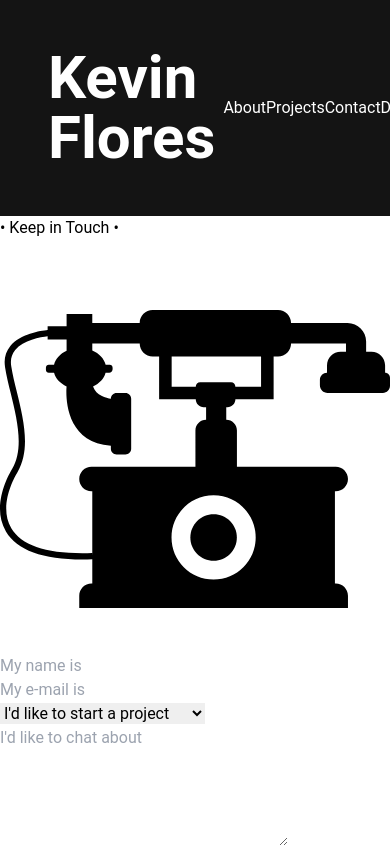
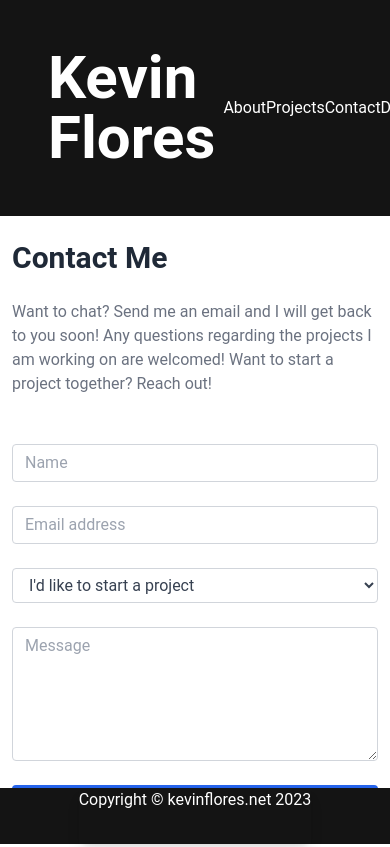
Before and after one commit to KevFlo/portfolioweb, a Next.js app: page /Contact in a window 390 px wide. Shown: the top 847 px of the page. Built offline with nearby package versions, Linux system fonts and the light colour scheme; no server answers.

Commit message:
working devlog modified contact and projects

```diff
--- a/app/Contact/page.js
+++ b/app/Contact/page.js
@@ -1,6 +1,5 @@
 'use client';
 import React, { useState } from "react";
-import Popup from 'reactjs-popup';
 
 
 export default function Contact() {
@@ -80,8 +79,144 @@ export default function Contact() {
 
 
     return (
-        <div>
-          <div id="container">
+        <div className="pt-6">
+          <section class="mb-32 text-gray-800">
+            <div class="flex flex-wrap">
+              <div class="grow-0 shrink-0 basis-auto mb-6 md:mb-0 w-full md:w-6/12 px-3 lg:px-6">
+                <h2 class="text-3xl font-bold mb-6">Contact Me</h2>
+                <p class="text-gray-500 mb-6">
+                  Want to chat? Send me an email and I will get back to you soon!
+                  Any questions regarding the projects I am working on are welcomed!
+                  Want to start a project together? Reach out!
+                </p>
+                {/* <p class="text-gray-500 mb-2">+ 01 234 567 89</p> */}
+                {/* <p class="text-gray-500 mb-2">info@gmail.com</p> */}
+              </div>
+              <div class="grow-0 shrink-0 basis-auto mb-12 md:mb-0 w-full md:w-6/12 px-3 lg:px-6">
+                <form onSubmit={handleSubmit}>
+                  <div class="form-group mb-6">
+                    <input type="text" name="name" value={fullname} onChange={(e) => {setFullname(e.target.value);}} id="name_input" class="form-control block
+                      w-full
+                      px-3
+                      py-1.5
+                      text-base
+                      font-normal
+                      text-gray-700
+                      bg-white bg-clip-padding
+                      border border-solid border-gray-300
+                      rounded
+                      transition
+                      ease-in-out
+                      m-0
+                      focus:text-gray-700 focus:bg-white focus:border-blue-600 focus:outline-none"
+                      placeholder="Name"
+                      required
+                      />
+                  </div>
+                  <div class="form-group mb-6">
+                    <input type="email" name="email" value={email} onChange={(e) => {setEmail(e.target.value);}} id="email_input" class="form-control block
+                      w-full
+                      px-3
+                      py-1.5
+                      text-base
+                      font-normal
+                      text-gray-700
+                      bg-white bg-clip-padding
+                      border border-solid border-gray-300
+                      rounded
+                      transition
+                      ease-in-out
+                      m-0
+                      focus:text-gray-700 focus:bg-white focus:border-blue-600 focus:outline-none"
+                      placeholder="Email address"
+                      required
+                      />
+                  </div>
+                  <div className="form-group mb-6">
+                    <select placeholder="Subject line" name="subject" value={subject} onChange={(e) => {setSubject(e.target.value);}} id="subject_input" class="form-control block
+                      w-full
+                      px-3
+                      py-1.5
+                      text-base
+                      font-normal
+                      text-gray-700
+                      bg-white bg-clip-padding
+                      border border-solid border-gray-300
+                      rounded
+                      transition
+                      ease-in-out
+                      m-0
+                      focus:text-gray-700 focus:bg-white focus:border-blue-600 focus:outline-none" required>
+                      <option className="text-gray-700" disabled hidden selected>Subject line</option>
+                      <option>I'd like to start a project</option>
+                      <option>I'd like to ask a question</option>
+                      <option>I'd like to make a proposal</option>
+                    </select>
+                  </div>
+                  <div class="form-group mb-6">
+                    <textarea class="
+                      form-control
+                      block
+                      w-full
+                      px-3
+                      py-1.5
+                      text-base
+                      font-normal
+                      text-gray-700
+                      bg-white bg-clip-padding
+                      border border-solid border-gray-300
+                      rounded
+                      transition
+                      ease-in-out
+                      m-0
+                      focus:text-gray-700 focus:bg-white focus:border-blue-600 focus:outline-none
+                    " value={message} onChange={(e) => {setMessage(e.target.value);}} id="message_input" cols="30" rows="5" required placeholder="Message"></textarea>
+                  </div>
+                  <button type="submit" class="
+                    w-full
+                    px-6
+                    py-2.5
+                    bg-blue-600
+                    text-white
+                    font-medium
+                    text-xs
+                    leading-tight
+                    uppercase
+                    rounded
+                    shadow-md
+                    hover:bg-blue-700 hover:shadow-lg
+                    focus:bg-blue-700 focus:shadow-lg focus:outline-none focus:ring-0
+                    active:bg-blue-800 active:shadow-lg
+                    transition
+                    duration-150
+                    ease-in-out" value="Send Message" id="form_button" trigger={<input type="submit" value="Send Message" id="form_button"/>} >Send</button>
+                </form>
+              </div>
+            </div>
+          </section>
+
+          <div className="Socials">
+          <h2 class="text-3xl font-bold mb-6">Socials</h2>
+          <p>
+                        Follow my social media accounts to see what I am up to.!
+                    </p>
+                        <ul>
+                            <li><a href="https://instagram.com/kevoobot">instagram</a></li>
+                            <li><a href="https://github.com/KevFlo">Github</a></li>
+                            <li><a href="https://www.linkedin.com/in/flores-kevin/">LinkedIn</a></li>
+                            <li><a href="https://tryhackme.com/p/Azath0th">TryHackMe</a></li>
+                        </ul>
+          </div>
+
+          <div className='h-24' >
+              <br/>
+              <br/>
+          </div>
+        </div>
+    );
+}
+
+{/* <div id="container">
             <h1>&bull; Keep in Touch &bull;</h1>
             <div><br/></div>
             <div className="underline" >
@@ -95,43 +230,26 @@ export default function Contact() {
             <form onSubmit={handleSubmit} id="contact_form">
               <div className="name">
                 <label htmlFor="name"></label>
-                <input type="text" placeholder="My name is" name="name" value={fullname} onChange={(e) => {setFullname(e.target.value);}} id="name_input" required/>
+                <input type="text" placeholder="My name is" />
               </div>
               <div className="email">
                 <label htmlFor="email"></label>
-                <input type="email" placeholder="My e-mail is" name="email" value={email} onChange={(e) => {setEmail(e.target.value);}} id="email_input" required/>
+                <input type="email" placeholder="My e-mail is" />
               </div>
               {/* <div className="telephone">
                 <label htmlFor="name"></label>
                 <input type="text" placeholder="My number is" name="telephone" id="telephone_input" required/>
               </div> */}
-              <div className="subject">
-                <label htmlFor="subject"></label>
-                <select placeholder="Subject line" name="subject" value={subject} onChange={(e) => {setSubject(e.target.value);}} id="subject_input" required>
-                  <option disabled hidden selected>Subject line</option>
-                  <option>I'd like to start a project</option>
-                  <option>I'd like to ask a question</option>
-                  <option>I'd like to make a proposal</option>
-                </select>
-              </div>
-              <div className="message">
-                <label htmlFor="message"></label>
-                <textarea name="message" placeholder="I'd like to chat about" value={message} onChange={(e) => {setMessage(e.target.value);}} id="message_input" cols="30" rows="5" required></textarea>
-              </div>
-              <div className="submit">
-                <Popup type="submit" value="Send Message" id="form_button" trigger={<input type="submit" value="Send Message" id="form_button" />}
-                  position="right center">
-                  <div>Email Sent!</div>
-                </Popup>
-              </div>
-            </form>
-          </div>
-          <div className="Socials">
-                <ul>
-                    <li> LinkedIn -{">"} <a href="https://www.linkedin.com/in/flores-kevin/">flores-kevin</a> </li>
-
-                </ul>
-          </div>
-          </div>
-    );
-}
+          //
+          //     <div className="message">
+          //       <label htmlFor="message"></label>
+          //       <textarea name="message" placeholder="I'd like to chat about" ></textarea>
+          //     </div>
+          //     <div className="submit">
+          //       <Popup type="submit" value="Send Message" id="form_button" trigger={<input type="submit" value="Send Message" id="form_button" />}
+          //         position="right center">
+          //         <div>Email Sent!</div>
+          //       </Popup>
+          //     </div>
+          //   </form>
+          // </div> */}
--- a/app/page.tsx
+++ b/app/page.tsx
@@ -24,8 +24,9 @@ export default function Home() {
               There will be better styles for the css after finals, aswell as a better logo and better integration with Github, Wakatime, and other APIs.
             </div>
          </header>
-          <div  >
-
+          <div className='h-24' >
+                <br/>
+                <br/>
           </div>
        </div>
        );
--- a/components/Footer/Footer.js
+++ b/components/Footer/Footer.js
@@ -2,7 +2,8 @@ import React from "react";
 
 function Footer() {
   return (
-    <div className="relative h-32 w-screen flex flex-wrap ">
+    // fixed bottom-0 left-0 z-20 w-full p-4 bg-white border-t border-gray-200 shadow md:flex md:items-center md:justify-between md:p-6 dark:bg-gray-800 dark:border-gray-600"
+    <div className="fixed bottom-0 left-0 z-20 w-full p-4 flex flex-wrap ">
       <footer className="absolute inset-x-0 bottom-0 bg-[#141414] h-14 flex justify-center text-white">
         <div className="bg-[#141414] flex justify-center ">
           <p className="bg-[#141414] shadow-lg flex justify-center ">
--- a/components/PostPreview.tsx
+++ b/components/PostPreview.tsx
@@ -10,10 +10,11 @@ const PostPreview = (props: PostMetadata) => {
     >
       <p className="text-sm text-slate-400">{props.date}</p>
 
-      <Link href={`DevLog/posts/${props.slug}`}>
+      <Link href={`/DevLog/posts/${props.slug}`}>
         <h2 className=" text-violet-600 hover:underline mb-4">{props.title}</h2>
       </Link>
-      <p className="text-slate-700">{props.subtitle}</p>
+
+      {/* <p className="text-slate-700">{props.subtitle}</p> */}
     </div>
   );
 };
--- a/package.json
+++ b/package.json
@@ -1,8 +1,9 @@
 {
   "name": "portfolioweb",
-  "version": "0.1.0",
+  "version": "0.2.0",
   "private": true,
   "dependencies": {
+    "@next/swc-darwin-x64": "^13.3.1",
     "@sendgrid/mail": "^7.7.0",
     "@tailwindcss/typography": "^0.5.9",
     "@testing-library/jest-dom": "^5.16.5",
@@ -21,7 +22,7 @@
     "markdown-to-jsx": "^7.2.0",
     "moment": "^2.29.4",
     "netlify": "^13.1.2",
-    "next": "13.2.3",
+    "next": "^13.3.0",
     "next-auth": "^4.20.1",
     "node-fetch": "3.2.10",
     "npm-upgrade": "^3.1.0",
```
Also changed, not shown: app/About/page.js (+8 -11 lines), app/DevLog/page.tsx (+11 -1 lines), app/DevLog/posts/[slug]/page.tsx (+3 -4 lines), app/Projects/page.js (+11 -5 lines), posts/update.md (+3 -0 lines), 2 other files (tests, documents, lock files or other folders).
